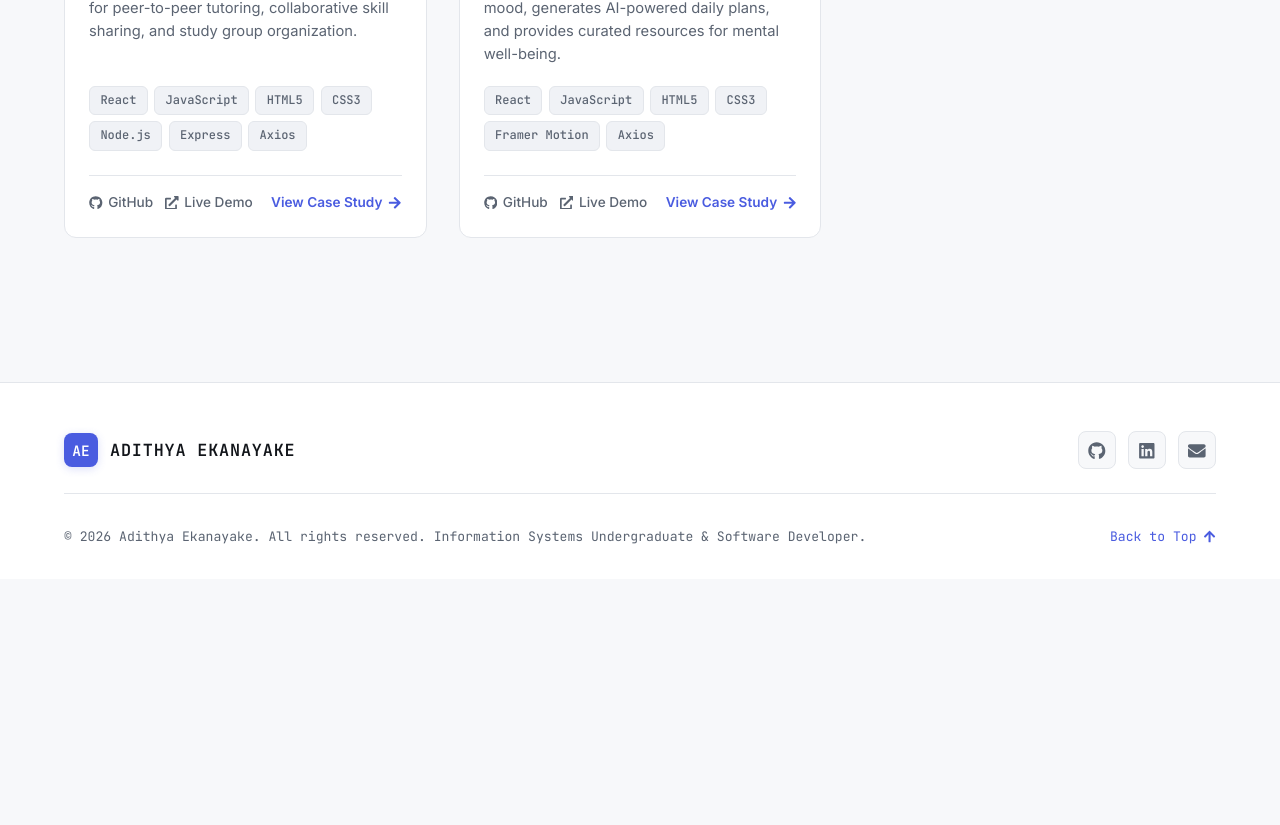
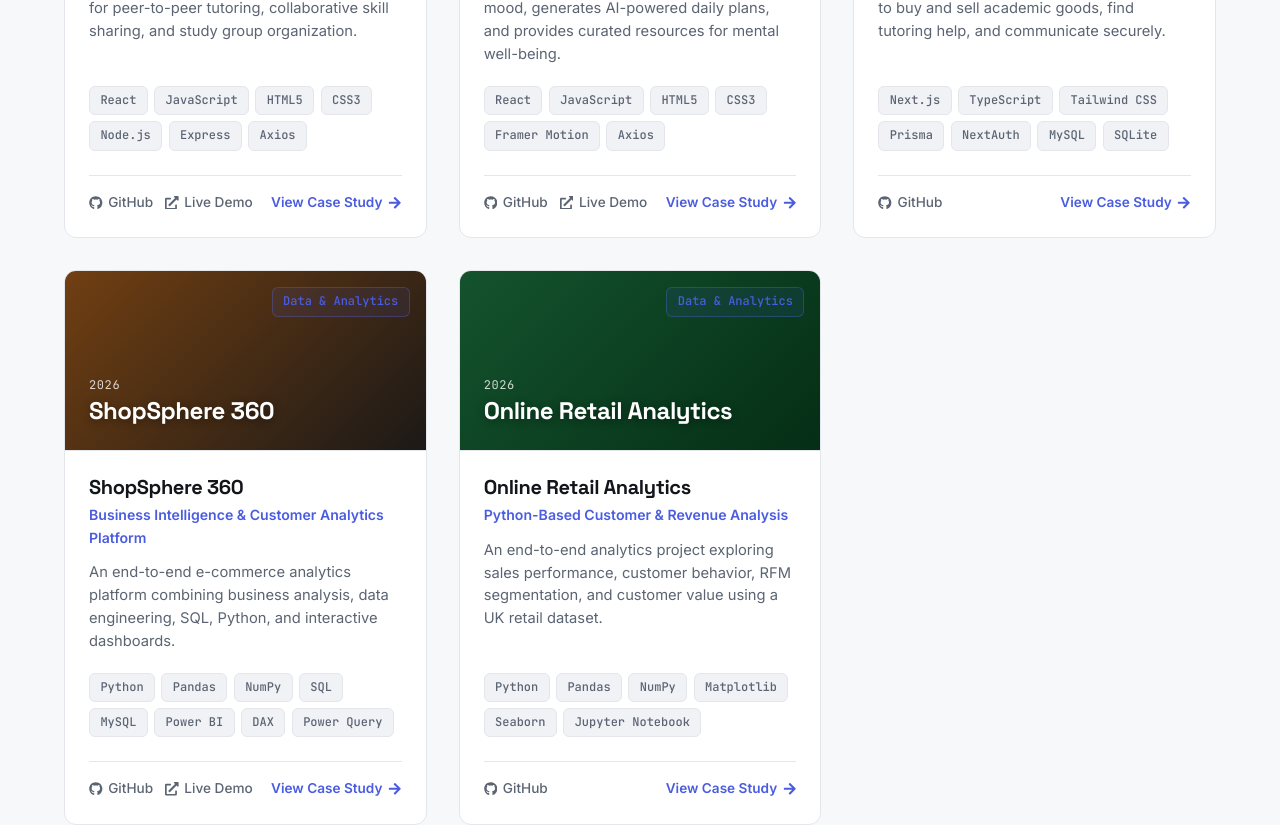
Before and after one commit to Adithya-Ekanayake/Adithya-Ekanayake, a React (Create React App) app: page /projects in a window 1280 px wide. Shown: the part 720-1545 px from the top of the page. Before the commit the page ends 1299 px from the top, so only its background shows below. Built offline with nearby package versions, Linux system fonts and the light colour scheme.

Commit message:
Sync portfolio projects with GitHub

```diff
--- a/src/components/Projects/ProjectsSection.jsx
+++ b/src/components/Projects/ProjectsSection.jsx
@@ -9,7 +9,7 @@ export default function ProjectsSection({ isFullPage = false }) {
   const [activeCategory, setActiveCategory] = useState('All');
   const [searchQuery, setSearchQuery] = useState('');
 
-  const categories = ['All', 'React', 'JavaScript', 'Web', 'Academic', 'Full Stack'];
+  const categories = ['All', 'React', 'JavaScript', 'Web', 'Academic', 'Full Stack', 'Data & Analytics'];
 
   const displayedProjects = isFullPage
     ? projects
--- a/src/data/projects.js
+++ b/src/data/projects.js
@@ -33,7 +33,7 @@ export const projects = [
       'Integrate WebRTC video call links for virtual peer study rooms',
       'Add automated calendar sync with Google Calendar'
     ],
-    githubUrl: 'https://github.com/AdithyaEkanayake/educonnect',
+    githubUrl: 'https://github.com/Adithya-Ekanayake/educonnect',
     liveDemoUrl: 'https://educonnect-demo.vercel.app',
 year: 2026,
     category: 'Full Stack',
@@ -80,12 +80,133 @@ year: 2026,
       'Add calendar sync for scheduled wellness activities',
       'Implement user authentication for cross-device progress tracking'
     ],
-    githubUrl: 'https://github.com/AdithyaEkanayake/MoodCast',
+    githubUrl: 'https://github.com/Adithya-Ekanayake/MoodCast',
     liveDemoUrl: 'https://lnkd.in/p/g-TUfPqu',
     year: 2026,
     category: 'React',
     featured: true,
     imageBg: 'linear-gradient(135deg, #1E293B 0%, #0F172A 100%)',
     accentColor: '#5B6EF5'
+  },
+  {
+    id: 'campus-marketplace',
+    slug: 'campus-marketplace',
+    title: 'Campus Marketplace',
+    tagline: 'Student Marketplace & Tutoring Board',
+    description: 'A full-stack platform for university students to buy and sell academic goods, find tutoring help, and communicate securely.',
+    problem: 'Students need one trusted place to exchange textbooks, notes, equipment, and academic support within their university community.',
+    solution: 'Built a Next.js marketplace with authenticated listings, multi-image uploads, messaging, email verification, and a threaded tutoring board.',
+    keyFeatures: [
+      'Searchable listings with category filters and multi-image uploads',
+      'Authenticated buyer and seller messaging with ownership checks',
+      'Tutoring requests with threaded responses',
+      'Email verification and sold-listing lifecycle management'
+    ],
+    technologies: ['Next.js', 'TypeScript', 'Tailwind CSS', 'Prisma', 'NextAuth', 'MySQL', 'SQLite'],
+    architecture: [
+      { step: 'App Router', description: 'Next.js App Router powering server-rendered pages and route handlers' },
+      { step: 'Authentication', description: 'NextAuth credentials flow with verified users and protected actions' },
+      { step: 'Data Layer', description: 'Prisma models shared across SQLite development and MySQL production' },
+      { step: 'Media & Messaging', description: 'UploadThing image storage and secure listing conversation routes' }
+    ],
+    challenges: [
+      'Protecting listing, messaging, and tutoring mutations with server-side ownership checks',
+      'Supporting a smooth image upload and gallery experience for marketplace listings'
+    ],
+    lessonsLearned: [
+      'Server-side authorization is essential for trustworthy marketplace workflows',
+      'A shared schema makes local development and production database deployment easier to maintain'
+    ],
+    futureImprovements: [
+      'Add moderation and reporting workflows for community safety',
+      'Add saved listings and push notifications for replies'
+    ],
+    githubUrl: 'https://github.com/Adithya-Ekanayake/Campus-marketplace',
+    year: 2026,
+    category: 'Full Stack',
+    featured: true,
+    imageBg: 'linear-gradient(135deg, #164E63 0%, #0F172A 100%)',
+    accentColor: '#22D3EE'
+  },
+  {
+    id: 'shopsphere-360',
+    slug: 'shopsphere-360',
+    title: 'ShopSphere 360',
+    tagline: 'Business Intelligence & Customer Analytics Platform',
+    description: 'An end-to-end e-commerce analytics platform combining business analysis, data engineering, SQL, Python, and interactive dashboards.',
+    problem: 'Retail teams need a connected view of sales, customers, products, marketing, returns, and support to make better operational decisions.',
+    solution: 'Designed a business and data analysis workflow that turns historical retail data into customer segments, performance dashboards, and actionable recommendations.',
+    keyFeatures: [
+      'Sales, profitability, product, marketing, returns, and support analysis',
+      'RFM segmentation for customer value, churn, and retention insights',
+      'SQL and Python analytics with Power BI executive dashboards',
+      'Business recommendations grounded in measurable customer behavior'
+    ],
+    technologies: ['Python', 'Pandas', 'NumPy', 'SQL', 'MySQL', 'Power BI', 'DAX', 'Power Query'],
+    architecture: [
+      { step: 'Data Sources', description: 'Historical e-commerce data and new business records' },
+      { step: 'Data Engineering', description: 'SQL modeling, cleaning, validation, and reusable analytical tables' },
+      { step: 'Analysis', description: 'Python notebooks for EDA, RFM scoring, segmentation, and KPI analysis' },
+      { step: 'Decision Layer', description: 'Power BI dashboards and business recommendations for retail stakeholders' }
+    ],
+    challenges: [
+      'Connecting technical analysis to business questions across multiple retail domains',
+      'Presenting customer segmentation results clearly enough to support practical decisions'
+    ],
+    lessonsLearned: [
+      'Business context makes analytical metrics more useful than isolated charts',
+      'RFM segmentation provides a compact foundation for customer retention strategy'
+    ],
+    futureImprovements: [
+      'Add automated data refresh and scheduled KPI reporting',
+      'Expand predictive modeling for churn and demand forecasting'
+    ],
+    githubUrl: 'https://github.com/Adithya-Ekanayake/ShopSphere-360',
+    liveDemoUrl: 'https://client-xi-three-61.vercel.app',
+    year: 2026,
+    category: 'Data & Analytics',
+    featured: true,
+    imageBg: 'linear-gradient(135deg, #713F12 0%, #1C1917 100%)',
+    accentColor: '#F59E0B'
+  },
+  {
+    id: 'online-retail-analytics',
+    slug: 'online-retail-analytics',
+    title: 'Online Retail Analytics',
+    tagline: 'Python-Based Customer & Revenue Analysis',
+    description: 'An end-to-end analytics project exploring sales performance, customer behavior, RFM segmentation, and customer value using a UK retail dataset.',
+    problem: 'Raw transaction records make it difficult to see revenue patterns, customer value, and the groups most in need of retention efforts.',
+    solution: 'Cleaned and analyzed the UCI Online Retail dataset with Python notebooks, then translated the results into visualizations and business recommendations.',
+    keyFeatures: [
+      'Data cleaning and exploratory analysis of retail transactions',
+      'Revenue trends and customer purchasing behavior analysis',
+      'RFM scoring with Champions, Loyal, At Risk, New, and Inactive segments',
+      'Business-focused charts and recommendations for each customer group'
+    ],
+    technologies: ['Python', 'Pandas', 'NumPy', 'Matplotlib', 'Seaborn', 'Jupyter Notebook'],
+    architecture: [
+      { step: 'Dataset', description: 'UCI Online Retail transaction data from a UK-based retailer' },
+      { step: 'Preparation', description: 'Missing-value handling, date conversion, cancellation filtering, and revenue calculation' },
+      { step: 'Customer Analysis', description: 'RFM scoring and customer segmentation by behavior and value' },
+      { step: 'Visualization', description: 'Revenue trends, segment distributions, and customer value charts' }
+    ],
+    challenges: [
+      'Converting messy transaction records into reliable customer-level metrics',
+      'Turning analytical segments into recommendations that a business team can act on'
+    ],
+    lessonsLearned: [
+      'Customer segmentation reveals patterns hidden by overall sales totals',
+      'Clear visualizations help connect notebook analysis to business decisions'
+    ],
+    futureImprovements: [
+      'Add an interactive dashboard for filtering segments and periods',
+      'Introduce predictive churn and customer lifetime value models'
+    ],
+    githubUrl: 'https://github.com/Adithya-Ekanayake/Online-Retail-Analytics',
+    year: 2026,
+    category: 'Data & Analytics',
+    featured: true,
+    imageBg: 'linear-gradient(135deg, #14532D 0%, #052E16 100%)',
+    accentColor: '#4ADE80'
   }
 ];
--- a/src/services/github.js
+++ b/src/services/github.js
@@ -69,17 +69,13 @@ const FALLBACK_GITHUB_DATA = {
 
 export const fetchGitHubProfileData = async (username = GITHUB_USERNAME) => {
   try {
-    const [userRes, reposRes, contributedRepoRes] = await Promise.all([
+    const [userRes, reposRes] = await Promise.all([
       axios.get(`${API_BASE_URL}/users/${username}`, { timeout: 5000 }),
-      axios.get(`${API_BASE_URL}/users/${username}/repos?sort=updated&per_page=100`, { timeout: 5000 }),
-      axios.get(`${API_BASE_URL}/repos/kawshalya-k/EduConnect`, { timeout: 5000 })
+      axios.get(`${API_BASE_URL}/users/${username}/repos?sort=updated&per_page=100`, { timeout: 5000 })
     ]);
 
     const userData = userRes.data;
-    const reposData = [
-      ...(reposRes.data || []),
-      contributedRepoRes.data
-    ];
+    const reposData = reposRes.data || [];
 
     // Calculate total stars across public repos
     const totalStars = reposData.reduce((acc, repo) => acc + (repo.stargazers_count || 0), 0);
@@ -122,11 +118,6 @@ export const fetchGitHubProfileData = async (username = GITHUB_USERNAME) => {
         htmlUrl: userData.html_url
       },
       repos: reposData
-        .sort((firstRepo, secondRepo) => {
-          const firstIsEduConnect = firstRepo.name.toLowerCase() === 'educonnect';
-          const secondIsEduConnect = secondRepo.name.toLowerCase() === 'educonnect';
-          return Number(secondIsEduConnect) - Number(firstIsEduConnect);
-        })
         .map((repo) => ({
           id: repo.id,
           name: repo.name,
```
